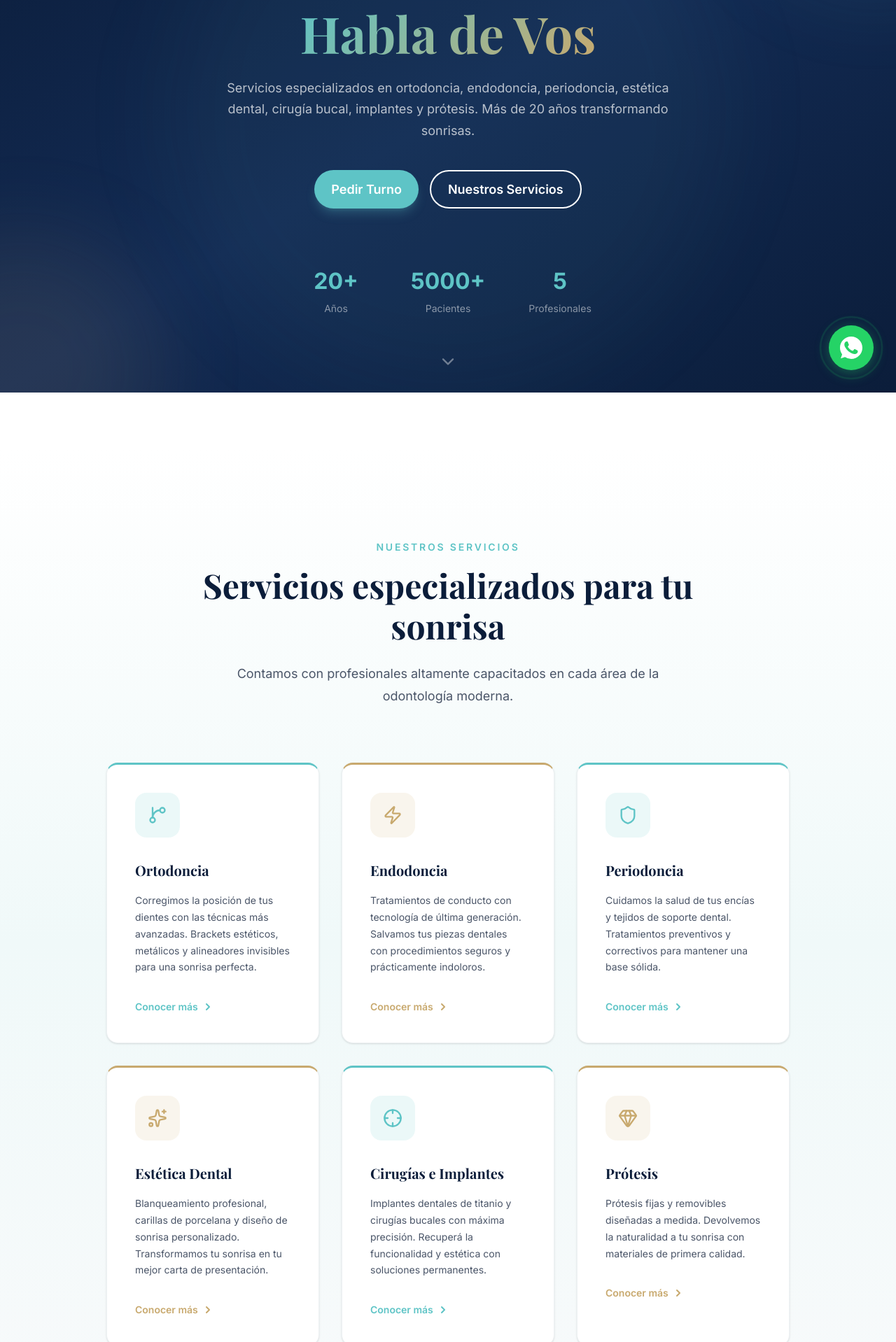
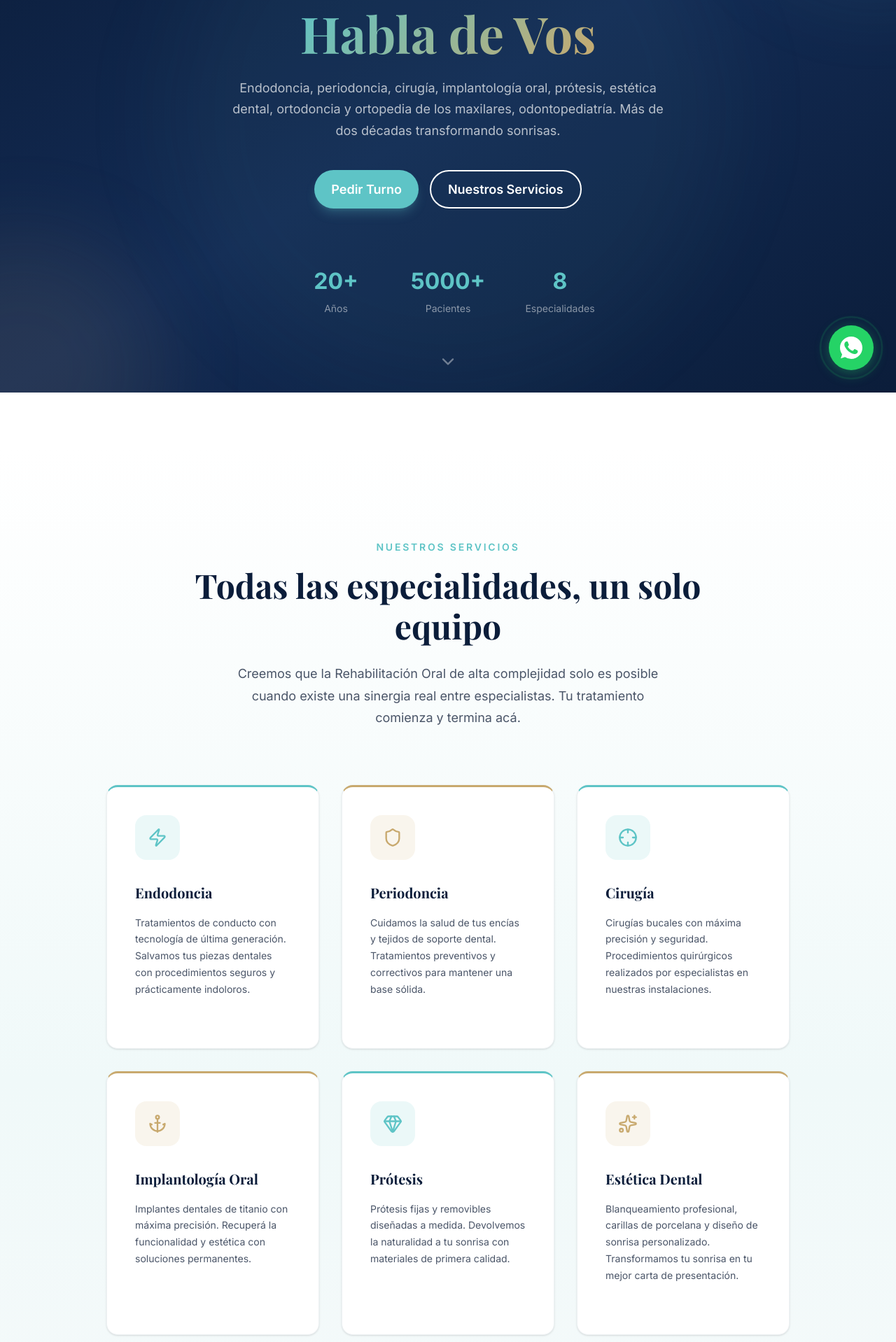
Before and after one commit to augussto12/condas, a React (Vite) app: page / in a window 1280 px wide. Shown: the part 239-2157 px from the top of the page at 70% size. Built offline with nearby package versions, Linux system fonts and the light colour scheme.

Commit message:
cambios pedidos de textos

```diff
--- a/src/components/layout/Footer.tsx
+++ b/src/components/layout/Footer.tsx
@@ -22,8 +22,8 @@ export default function Footer() {
                             />
                         </div>
                         <p style={{ color: 'rgba(255,255,255,0.6)', fontSize: '0.875rem', lineHeight: 1.7 }}>
-                            Centro Odontológico de excelencia. Tu sonrisa habla de vos.
-                            Más de 20 años transformando sonrisas con tecnología de vanguardia.
+                            Centro de referencia en rehabilitación oral. Más de dos décadas de trayectoria.
+                            Un solo equipo, una visión global y la comodidad de no tener que trasladarte.
                         </p>
                     </div>
 
--- a/src/components/sections/About.tsx
+++ b/src/components/sections/About.tsx
@@ -6,14 +6,14 @@ import AnimatedSection from '../ui/AnimatedSection';
 const stats = [
     { icon: Clock, value: '20+', label: 'Años de experiencia', color: '#5EC4C6' },
     { icon: Users, value: '5000+', label: 'Pacientes atendidos', color: '#C8A96E' },
-    { icon: Award, value: '5', label: 'Especialidades', color: '#5EC4C6' },
+    { icon: Award, value: '8', label: 'Especialidades', color: '#5EC4C6' },
     { icon: Heart, value: '100%', label: 'Dedicación', color: '#C8A96E' },
 ];
 
 const highlights = [
-    'Tecnología de vanguardia en cada tratamiento',
-    'Equipo de profesionales altamente capacitados',
-    'Ambiente cálido y confortable para el paciente',
+    'Sin derivaciones externas: todo en un solo lugar',
+    'Un solo equipo con visión global de tu tratamiento',
+    'Sinergia real entre especialistas',
     'Más de dos décadas de trayectoria y confianza',
 ];
 
@@ -26,17 +26,16 @@ export default function About() {
             <div style={{ maxWidth: '1024px', marginLeft: 'auto', marginRight: 'auto', paddingLeft: '1.5rem', paddingRight: '1.5rem', textAlign: 'center' }}>
                 <SectionHeading
                     label="Sobre Nosotros"
-                    title="Un enfoque personalizado para la sonrisa perfecta"
-                    subtitle="Consultorios Condas es un centro odontológico de confianza con más de 20 años de trayectoria. Ofrecemos el mejor servicio con profesionales altamente capacitados y tecnología de vanguardia."
+                    title="Tu tratamiento comienza y termina acá"
+                    subtitle="En CONDAS entendemos que tu salud bucal no puede esperar. Con más de dos décadas de trayectoria, nos hemos consolidado como un centro de referencia donde la experiencia y la tecnología se unen para cuidar de vos y de tu familia."
                 />
 
                 {/* Centered paragraph */}
                 <AnimatedSection>
                     <p className="text-text-secondary"
                         style={{ fontSize: '1.125rem', lineHeight: 1.75, maxWidth: '720px', marginLeft: 'auto', marginRight: 'auto', marginBottom: '4rem' }}>
-                        Nuestra misión es que cada paciente se sienta seguro para dar su mejor sonrisa.
-                        Combinamos experiencia, calidez humana e innovación para brindarte una experiencia
-                        odontológica única y de primer nivel.
+                        Creemos que la Rehabilitación Oral de alta complejidad solo es posible cuando existe una sinergia real entre especialistas.
+                        Nuestro mayor diferencial es tu tranquilidad: acá no existen las derivaciones externas. Desde la primera consulta hasta la rehabilitación más compleja o la atención dedicada de los más pequeños, todo sucede en nuestras instalaciones.
                     </p>
                 </AnimatedSection>
 
--- a/src/components/sections/Hero.tsx
+++ b/src/components/sections/Hero.tsx
@@ -46,7 +46,7 @@ function useCounter(target: number, duration = 2000) {
 const stats = [
     { target: 20, suffix: '+', label: 'Años' },
     { target: 5000, suffix: '+', label: 'Pacientes' },
-    { target: 5, suffix: '', label: 'Profesionales' },
+    { target: 8, suffix: '', label: 'Especialidades' },
 ];
 
 function AnimatedStat({ target, suffix, label }: { target: number; suffix: string; label: string }) {
@@ -149,9 +149,9 @@ export default function Hero() {
                         transition={{ duration: 0.8, delay: 0.6 }}
                         style={{ color: 'rgba(255,255,255,0.7)', fontSize: '1.125rem', maxWidth: '640px', marginLeft: 'auto', marginRight: 'auto', marginBottom: '2.5rem', lineHeight: 1.7 }}
                     >
-                        Servicios especializados en ortodoncia, endodoncia, periodoncia,
-                        estética dental, cirugía bucal, implantes y prótesis.
-                        Más de 20 años transformando sonrisas.
+                        Endodoncia, periodoncia, cirugía, implantología oral, prótesis,
+                        estética dental, ortodoncia y ortopedia de los maxilares, odontopediatría.
+                        Más de dos décadas transformando sonrisas.
                     </motion.p>
 
                     <motion.div
--- a/src/components/sections/MapSection.tsx
+++ b/src/components/sections/MapSection.tsx
@@ -29,7 +29,7 @@ export default function MapSection() {
                     borderTop: '1px solid #EDF1F3',
                 }}>
                     <iframe
-                        src="https://www.google.com/maps/embed?pb=!1m18!1m12!1m3!1d3143.1767989012!2d-57.5575!3d-38.0055!2m3!1f0!2f0!3f0!3m2!1i1024!2i768!4f13.1!3m3!1m2!1s0x9584d9536c47ef97%3A0x2b8d2e9e6c2ea18a!2sMar%20del%20Plata%2C%20Buenos%20Aires%20Province%2C%20Argentina!5e0!3m2!1ses!2sar!4v1700000000000!5m2!1ses!2sar"
+                        src="https://maps.google.com/maps?q=Rivadavia+2456,+Mar+del+Plata,+Argentina&t=&z=17&ie=UTF8&iwloc=&output=embed"
                         style={{
                             width: '100%',
                             height: '100%',
@@ -39,7 +39,7 @@ export default function MapSection() {
                         allowFullScreen
                         loading="lazy"
                         referrerPolicy="no-referrer-when-downgrade"
-                        title="Ubicación de Consultorios Condas"
+                        title="Ubicación de Consultorios Condas - Rivadavia 2456"
                     />
                 </div>
             </AnimatedSection>
--- a/src/components/sections/Services.tsx
+++ b/src/components/sections/Services.tsx
@@ -6,6 +6,8 @@ import {
     Sparkles,
     Crosshair,
     Gem,
+    Anchor,
+    Baby,
     type LucideIcon,
 } from 'lucide-react';
 import SectionHeading from '../ui/SectionHeading';
@@ -18,6 +20,8 @@ const iconMap: Record<string, LucideIcon> = {
     Sparkles,
     Crosshair,
     Gem,
+    Anchor,
+    Baby,
 };
 
 const containerVariants = {
@@ -41,8 +45,8 @@ export default function Services() {
             <div style={{ maxWidth: '1024px', marginLeft: 'auto', marginRight: 'auto', paddingLeft: '1.5rem', paddingRight: '1.5rem' }}>
                 <SectionHeading
                     label="Nuestros Servicios"
-                    title="Servicios especializados para tu sonrisa"
-                    subtitle="Contamos con profesionales altamente capacitados en cada área de la odontología moderna."
+                    title="Todas las especialidades, un solo equipo"
+                    subtitle="Creemos que la Rehabilitación Oral de alta complejidad solo es posible cuando existe una sinergia real entre especialistas. Tu tratamiento comienza y termina acá."
                 />
 
                 <motion.div
@@ -85,16 +89,6 @@ export default function Services() {
                                         style={{ fontSize: '0.875rem', lineHeight: 1.7, marginBottom: '2rem' }}>
                                         {service.description}
                                     </p>
-                                    <span className="font-semibold inline-flex items-center
-                    group-hover:gap-3 transition-all duration-300 cursor-pointer"
-                                        style={{ fontSize: '0.875rem', gap: '0.375rem', color: index % 2 === 0 ? '#5EC4C6' : '#C8A96E' }}>
-                                        Conocer más
-                                        <svg width="16" height="16" viewBox="0 0 16 16" fill="none"
-                                            className="transition-transform duration-300 group-hover:translate-x-1">
-                                            <path d="M6 12L10 8L6 4" stroke="currentColor" strokeWidth="2"
-                                                strokeLinecap="round" strokeLinejoin="round" />
-                                        </svg>
-                                    </span>
                                 </div>
                             </motion.div>
                         );
--- a/src/components/sections/Team.tsx
+++ b/src/components/sections/Team.tsx
@@ -1,5 +1,4 @@
 import { motion } from 'framer-motion';
-import { ArrowUpRight } from 'lucide-react';
 import SectionHeading from '../ui/SectionHeading';
 import { TEAM_MEMBERS } from '../../constants/team';
 
@@ -107,6 +106,7 @@ function TeamCard({ member, gradient, accent }: {
                 <span className="rounded-full"
                     style={{
                         display: 'inline-block', width: 'fit-content',
+                        maxWidth: 'calc(100% - 6rem)',
                         padding: '0.375rem 1rem', fontSize: '0.75rem', fontWeight: 600,
                         letterSpacing: '0.05em', textTransform: 'uppercase', marginBottom: '1.25rem',
                         backgroundColor: `${accent}15`, color: accent,
@@ -121,12 +121,6 @@ function TeamCard({ member, gradient, accent }: {
                 <p className="text-text-secondary" style={{ fontSize: '0.875rem', lineHeight: 1.7, marginBottom: '1.5rem' }}>
                     {member.bio}
                 </p>
-
-                <div className="font-semibold group-hover:gap-3 transition-all duration-300 cursor-pointer"
-                    style={{ display: 'flex', alignItems: 'center', gap: '0.5rem', fontSize: '0.875rem', color: accent }}>
-                    Conocer más
-                    <ArrowUpRight size={16} className="group-hover:translate-x-0.5 group-hover:-translate-y-0.5 transition-transform" />
-                </div>
             </div>
         </div>
     );
--- a/src/constants/navigation.ts
+++ b/src/constants/navigation.ts
@@ -11,7 +11,7 @@ export const CONTACT_INFO = {
     phone: '+54 223 531-3208',
     whatsapp: 'https://api.whatsapp.com/send/?phone=542235313208&text&type=phone_number&app_absent=0',
     email: 'info@consultorioscondas.com',
-    address: 'Mar del Plata, Buenos Aires, Argentina',
+    address: 'Rivadavia 2456, Mar del Plata, Buenos Aires, Argentina',
     instagram: 'https://www.instagram.com/consultorioscondas/',
     facebook: 'https://www.facebook.com/condasconsultoriodental/',
 } as const;
--- a/src/constants/services.ts
+++ b/src/constants/services.ts
@@ -6,13 +6,6 @@ export interface Service {
 }
 
 export const SERVICES: Service[] = [
-    {
-        id: 'ortodoncia',
-        title: 'Ortodoncia',
-        description:
-            'Corregimos la posición de tus dientes con las técnicas más avanzadas. Brackets estéticos, metálicos y alineadores invisibles para una sonrisa perfecta.',
-        icon: 'GitBranch',
-    },
     {
         id: 'endodoncia',
         title: 'Endodoncia',
@@ -28,18 +21,18 @@ export const SERVICES: Service[] = [
         icon: 'Shield',
     },
     {
-        id: 'estetica',
-        title: 'Estética Dental',
+        id: 'cirugia',
+        title: 'Cirugía',
         description:
-            'Blanqueamiento profesional, carillas de porcelana y diseño de sonrisa personalizado. Transformamos tu sonrisa en tu mejor carta de presentación.',
-        icon: 'Sparkles',
+            'Cirugías bucales con máxima precisión y seguridad. Procedimientos quirúrgicos realizados por especialistas en nuestras instalaciones.',
+        icon: 'Crosshair',
     },
     {
-        id: 'cirugia',
-        title: 'Cirugías e Implantes',
+        id: 'implantologia',
+        title: 'Implantología Oral',
         description:
-            'Implantes dentales de titanio y cirugías bucales con máxima precisión. Recuperá la funcionalidad y estética con soluciones permanentes.',
-        icon: 'Crosshair',
+            'Implantes dentales de titanio con máxima precisión. Recuperá la funcionalidad y estética con soluciones permanentes.',
+        icon: 'Anchor',
     },
     {
         id: 'protesis',
@@ -48,4 +41,25 @@ export const SERVICES: Service[] = [
             'Prótesis fijas y removibles diseñadas a medida. Devolvemos la naturalidad a tu sonrisa con materiales de primera calidad.',
         icon: 'Gem',
     },
+    {
+        id: 'estetica',
+        title: 'Estética Dental',
+        description:
+            'Blanqueamiento profesional, carillas de porcelana y diseño de sonrisa personalizado. Transformamos tu sonrisa en tu mejor carta de presentación.',
+        icon: 'Sparkles',
+    },
+    {
+        id: 'ortodoncia',
+        title: 'Ortodoncia y Ortopedia',
+        description:
+            'Corregimos la posición de tus dientes y los maxilares con las técnicas más avanzadas. Brackets estéticos, metálicos y alineadores invisibles.',
+        icon: 'GitBranch',
+    },
+    {
+        id: 'odontopediatria',
+        title: 'Odontopediatría',
+        description:
+            'Atención dedicada para los más pequeños en un ambiente cálido y amigable. Cuidamos la salud bucal de tus hijos desde temprana edad.',
+        icon: 'Baby',
+    },
 ];
```
